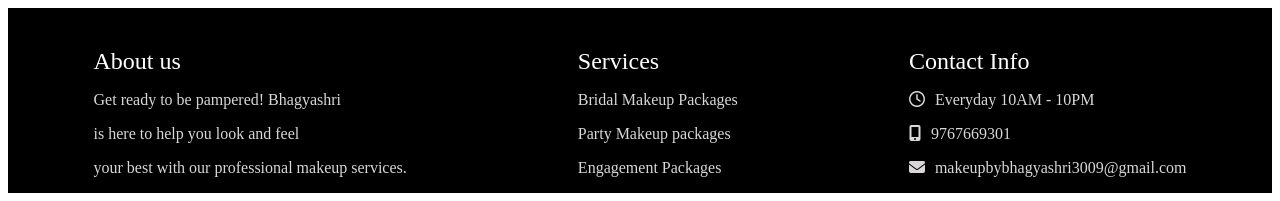
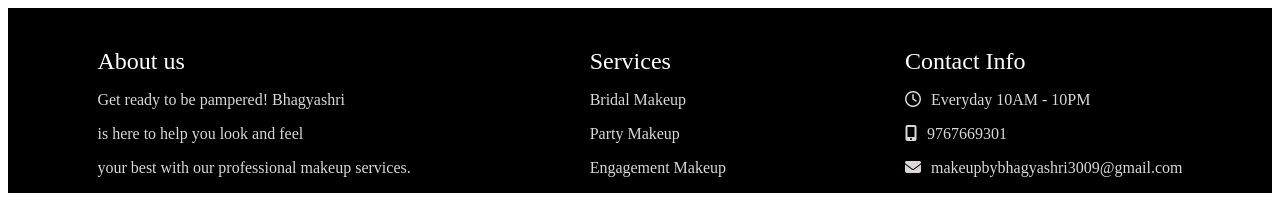
Before and after one commit to AdityaJava/bhagyashri_makeup_studio, a plain HTML site: page AboutUs.html in a window 1280 px wide. Shown: the part 925-1126 px from the top of the page. Drawn offline with Linux system fonts and the light colour scheme.

Commit message:
content change

```diff
--- a/AboutUs.html
+++ b/AboutUs.html
@@ -82,9 +82,9 @@
             </div>
             <div class="footer-columns">
                 <div class="footer-text-head">Services</div>
-                <p>Bridal Makeup Packages</p>
-                <p>Party Makeup packages</p>
-                <p>Engagement Packages</p>
+                <p>Bridal Makeup</p>
+                <p>Party Makeup</p>
+                <p>Engagement Makeup</p>
             </div>
             <div class="footer-columns">
                 <div class="footer-text-head">Contact Info</div>
```
